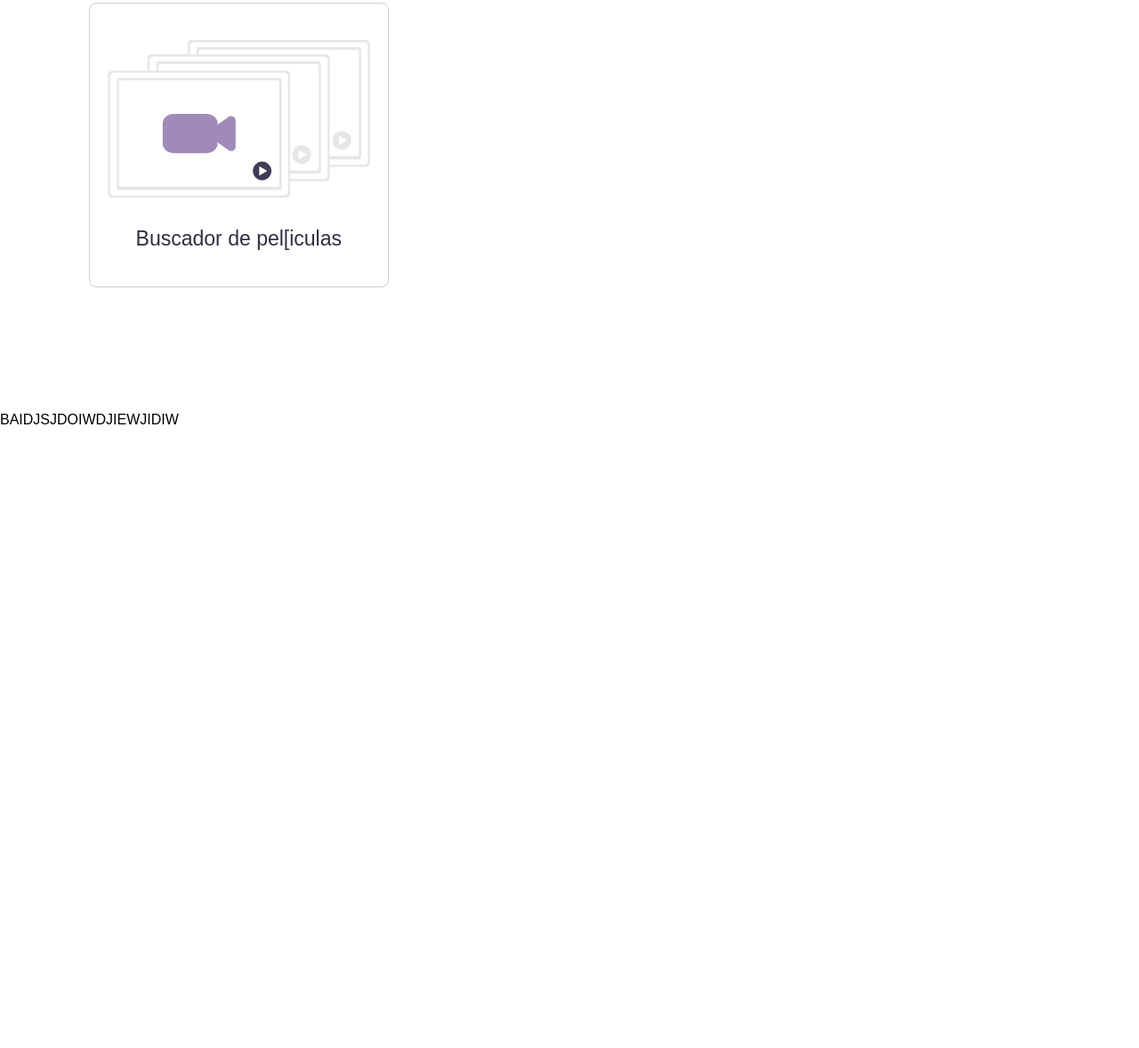
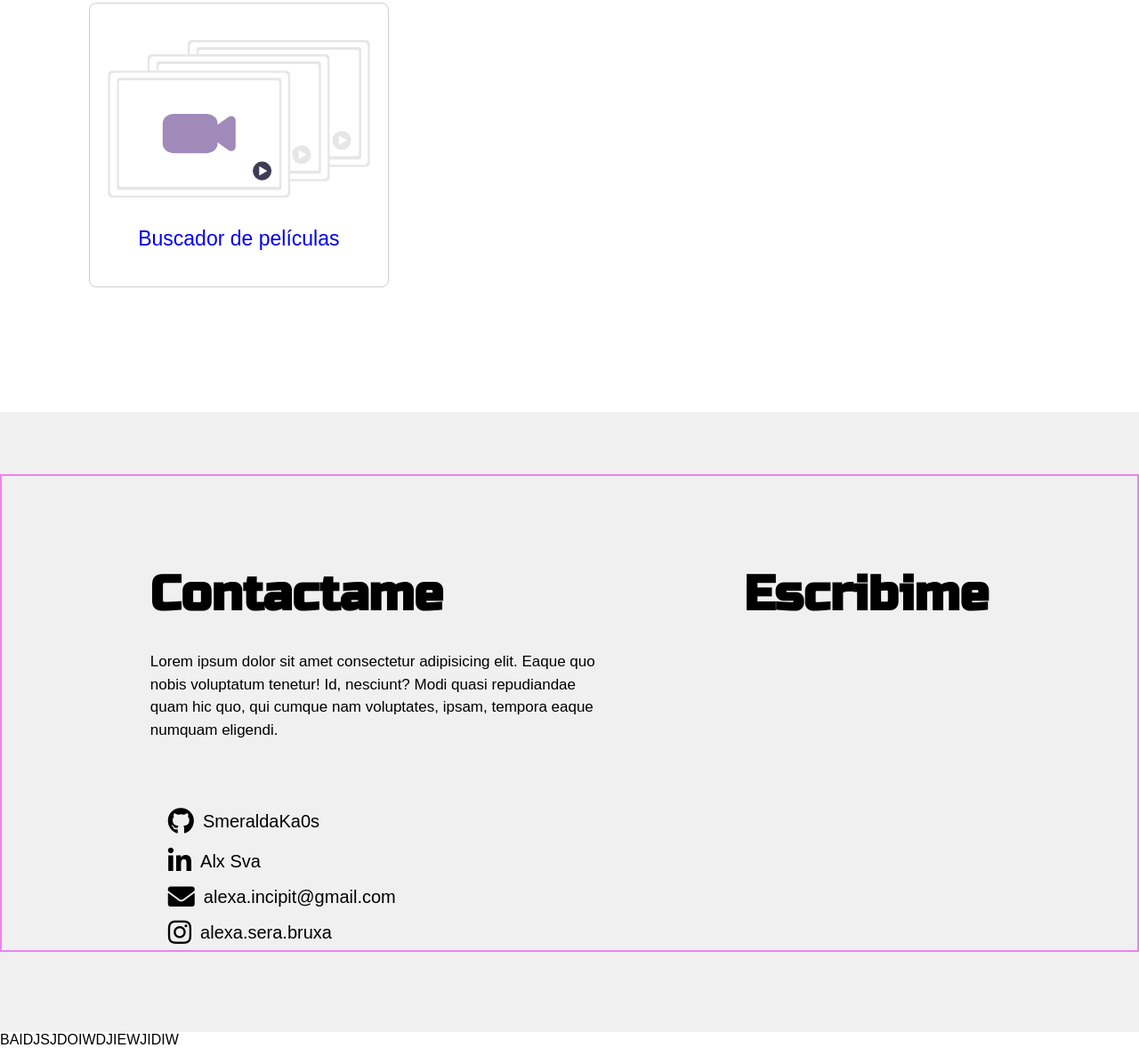
Before and after one commit to SmeraldaKa0s/Portfolio-Proyecto-ADA-ITW-, a plain HTML site: page index.html in a window 1280 px wide. Shown: the part 3288-4466 px from the top of the page at 89% size. Before the commit the page ends 3769 px from the top, so only its background shows below. Drawn offline with Linux system fonts and the light colour scheme; a web font is replaced by a local one.

Commit message:
favicon, scrollbar y seccion form

```diff
--- a/index.css
+++ b/index.css
@@ -2,6 +2,7 @@
   margin: 0;
   padding: 0;
   box-sizing: border-box;
+  list-style: none;
 }
 
 :root {
@@ -14,6 +15,19 @@
   --background: rgba(184, 184, 184, 0.685);
   --gris: rgb(240, 240, 240);
   --terciario: #2f2e41;
+}
+
+body::-webkit-scrollbar {
+  width: 4px;
+}
+
+body::-webkit-scrollbar-track {
+  box-shadow: inset 0px 0px 2px var(--secundario);
+}
+
+body::-webkit-scrollbar-thumb {
+  background-color: var(--secundario);
+  outline: 2px solid var(--secundario-hover);
 }
 
 body {
@@ -53,7 +67,6 @@ h2 {
 .list {
   display: flex;
   justify-content: space-between;
-  list-style: none;
   width: 40rem;
 }
 
@@ -217,12 +230,12 @@ h2 {
   margin: auto;
 }
 
-.cajas {
+ .cajas {
   display: flex;
-  /* justify-content: center; */
   align-items: center;
   flex-wrap: wrap;
   margin-top: 40px;
+
 }
 
 .conocimientos div {
@@ -240,7 +253,7 @@ h2 {
   color: white;
 }
 
-.fab {
+.icono {
   font-size: 85px;
   margin-top: 24px;
   margin-bottom: 20px;
@@ -319,7 +332,7 @@ h2 {
 
 .proyectos p {
 
-color: var(--terciario);
+/* color: var(--terciario); si comento esto me funciona el hover :( */
 font-size: 23px;
 }
 
@@ -368,3 +381,78 @@ font-size: 23px;
     width: calc(100% / 2 - 30px);
   }
 }
+
+.contenedor-contacto {
+  display: flex;
+  border: 2px solid violet;
+  /* max-width: 1100px; */
+  /* margin: auto; */
+  justify-content: space-evenly;
+
+
+}
+
+.contactame {
+
+display: flex;
+flex-direction: column;
+/* align-items: center; */
+/* justify-content: space-evenly; */
+
+}
+
+.parrafo-contacto {
+
+  max-width: 500px;
+  line-height: 1.5;
+  font-size: 17px;
+  padding: 30px 0px;
+
+}
+
+.lista-contacto {
+
+  margin-top: 40px;
+
+}
+
+.contacto-redes {
+
+  display: flex;
+  margin: 5px 0;;
+}
+
+.size-item {
+font-size: 20px;
+color: var(--negro);
+
+}
+.contacto-icon {
+  display: flex;
+  align-items: center;
+  padding: 5px 10px;
+  border-radius: 100px;
+}
+
+.icon {
+
+font-size: 30px;
+margin: 15px 0px;
+color: var(--negro);
+margin: 0px 10px;
+border-radius: 100%;
+
+}
+
+.contacto-icon:hover {
+
+/* background-color: var(--secundario-hover); */
+color: var(--secundario);
+
+}
+
+.contacto-icon:focus {
+
+  box-shadow: 0px 0px 33px #8338ec;
+  outline: 0;
+}
--- a/index.html
+++ b/index.html
@@ -7,6 +7,8 @@
     <meta name="viewport" content="width=device-width, initial-scale=1.0" />
 
     <title>Portfolio ADA</title>
+
+    <link href="petalos.ico" rel="shortcut icon">
 
     <link rel="preconnect" href="https://fonts.googleapis.com" />
     <link rel="preconnect" href="https://fonts.gstatic.com" crossorigin />
@@ -96,28 +98,28 @@
 
                 <div class="sec conocimientos">
                     <div class="conocimiento-item">
-                        <i class="fab fa-html5"></i>
+                        <i class="fab fa-html5 icono"></i>
 
                         <p class="tekno">HTML 5</p>
                     </div>
                     <div class="conocimiento-item">
-                        <i class="fab fa-css3-alt"></i>
+                        <i class="fab fa-css3-alt icono"></i>
                         <p class="tekno">CSS 3</p>
                     </div>
                     <div class="conocimiento-item">
-                        <i class="fab fa-sass"></i>
+                        <i class="fab fa-sass icono"></i>
                         <p class="tekno">Sass</p>
                     </div>
                     <div class="conocimiento-item">
-                        <i class="fab fa-js"></i>
+                        <i class="fab fa-js icono"></i>
                         <p class="tekno">JavaScript</p>
                     </div>
                     <div class="conocimiento-item">
-                        <i class="fab fa-react"></i>
+                        <i class="fab fa-react icono"></i>
                         <p class="tekno">React</p>
                     </div>
                     <div class="conocimiento-item">
-                        <i class="fab fa-git-alt"></i>
+                        <i class="fab fa-git-alt icono"></i>
                         <p class="tekno">GIT</p>
                     </div>
                 </div>
@@ -198,12 +200,102 @@
 
                     <a href="#" target="_blank">
                         <img src="film.svg" class="imagen-proyecto">
-                        <p>Buscador de pel[iculas</p>
+                        <p>Buscador de películas</p>
                     </a>
 
 
                 </div>
             </div>
+
+        </section>
+        <!-- Seccion Mis Proyectos -->
+
+        <!-- Seccion Contacto -->
+
+        <section class="contenedor">
+            <div class="contenedor-contacto">
+
+                <section>
+                    <div class="contactame">
+
+                        <h2 id="contact">Contactame</h2>
+                        <p class="parrafo-contacto">Lorem ipsum dolor sit amet consectetur adipisicing elit. Eaque quo
+                            nobis voluptatum tenetur!
+                            Id,
+                            nesciunt? Modi quasi repudiandae quam hic quo, qui cumque nam voluptates, ipsam, tempora
+                            eaque
+                            numquam eligendi.</p>
+
+                    </div>
+                    <div>
+                        <ul class="lista-contacto">
+
+                            <li class="contacto-redes">
+                                <a href="https://github.com/SmeraldaKa0s" class="contacto-icon size-item"
+                                    target="_blank">
+                                    <i class="fab fa-github icon"></i>
+                                    SmeraldaKa0s
+                                </a>
+                            </li>
+                            <li>
+                                <a href="https://www.linkedin.com/" class="contacto-icon size-item"
+                                 target="_blank">
+                                    <i class="fab fa-linkedin-in icon"></i>
+                                    Alx Sva
+                                </a>
+                            </li>
+
+                            <li>
+                                <a href="#" class="contacto-icon size-item"
+                                 target="_blank">
+                                    <i class="fas fa-envelope icon"></i>
+                                    alexa.incipit@gmail.com
+                                </a>
+                            </li>
+
+                            <li>
+                                <a href="https://www.instagram.com/alexa.sera.bruxa/" class="contacto-icon size-item"
+                                    target="_blank">
+                                    <i class="fab fa-instagram icon"></i>
+                                    alexa.sera.bruxa
+                                </a>
+                            </li>
+                        </ul>
+                    </div>
+                </section>
+
+                <section>
+                    <div>
+                        <h2 id="contact">Escribime</h2>
+
+                        <div>
+
+                        </div>
+
+                        <div>
+
+                        </div>
+
+                        <div>
+
+                        </div>
+
+
+                    </div>
+
+
+
+                </section>
+
+
+
+
+
+
+
+
+            </div>
+
 
         </section>
 
```
Also changed, not shown: petalos.ico (added), plans-banner.svg (added).
